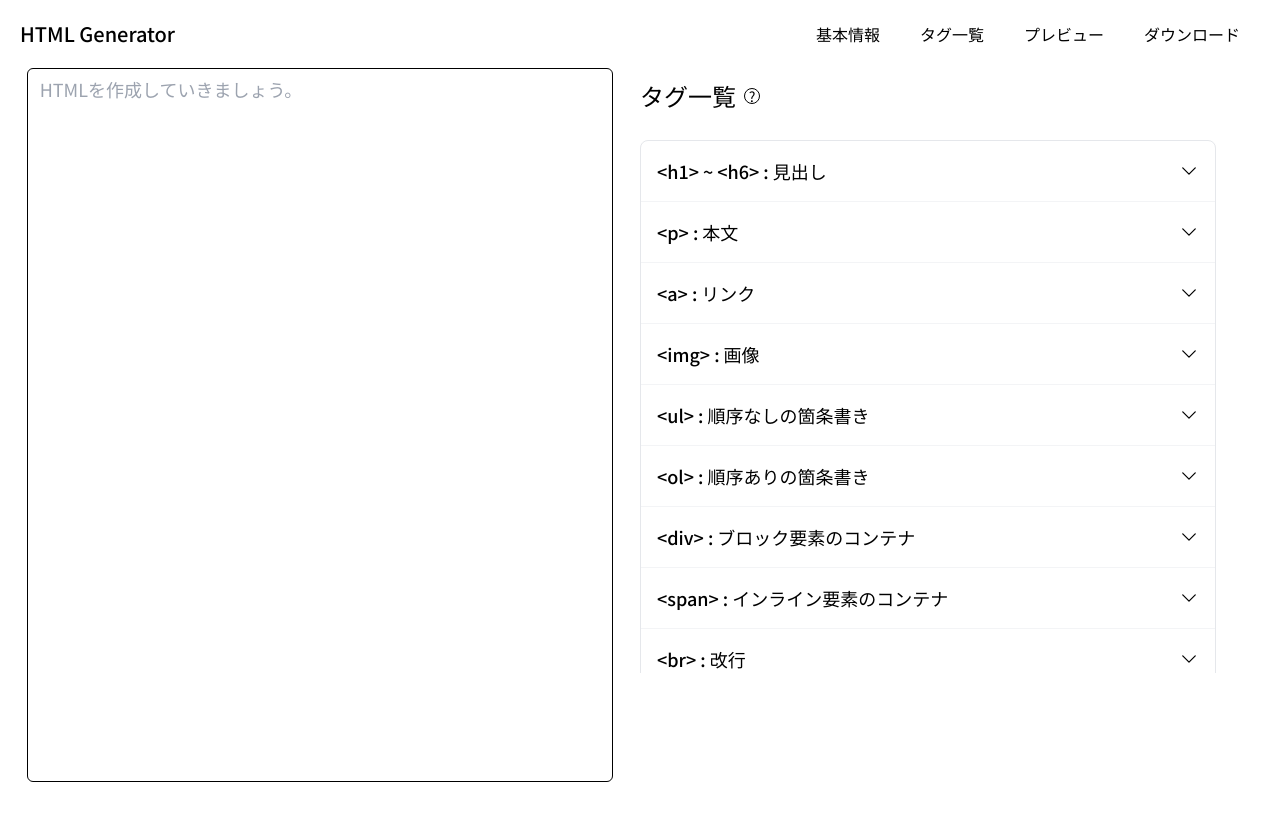
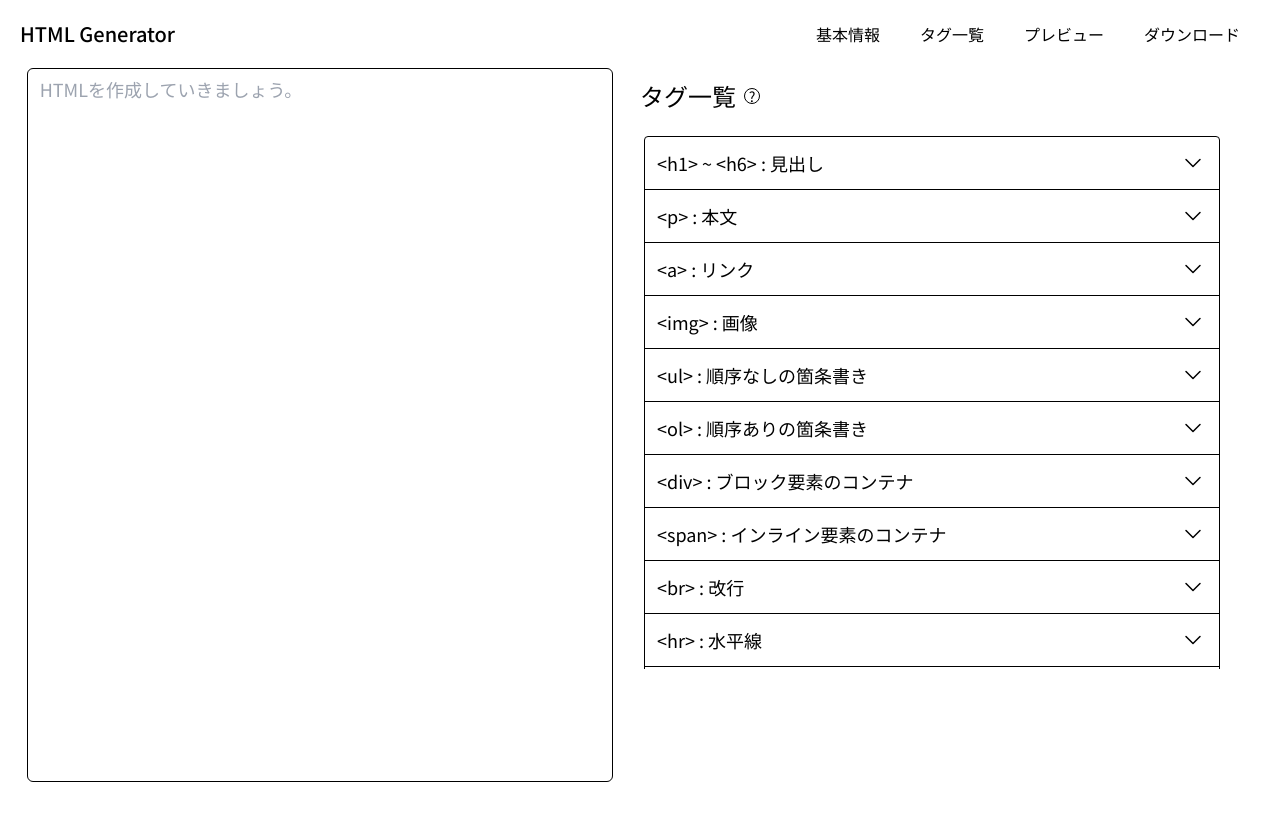
Before and after one commit to kazu51-gh/html-generator, a Next.js app: page / in a window 1280 px wide. Both pictures are taken after a click on the item "タグ一覧". Shown: the top 820 px of the page. Built offline with nearby package versions, Linux system fonts and the light colour scheme.

Commit message:
custom accordion and make svg code

```diff
--- a/src/components/tagList/accordion.tsx
+++ b/src/components/tagList/accordion.tsx
@@ -117,20 +117,22 @@ const Accordion: FC<Props> = ({ title, description, required, recommended, tagLi
 
   return(
     <details className="group">
-      <summary className="flex cursor-pointer list-none items-center justify-between p-4 text-lg font-medium group-open:bg-gray-50 dark:group-open:bg-gray-500 dark:group-open:text-white">
+      <summary className="cursor-pointer flex justify-between items-center p-3 text-lg">
         {title}
-        <div className="text-secondary-500">
-          <svg xmlns="http://www.w3.org/2000/svg" fill="none" viewBox="0 0 24 24" stroke-width="1.5" stroke="currentColor" className="block h-5 w-5 transition-all duration-300 group-open:rotate-180">
-            <path stroke-linecap="round" stroke-linejoin="round" d="M19.5 8.25l-7.5 7.5-7.5-7.5" />
-          </svg>
-        </div>
+        <svg xmlns="http://www.w3.org/2000/svg" width={28} height={28} viewBox="0 0 28 28">
+          <path
+            fill="none" stroke="black" stroke-linecap="round" stroke-linejoin="round" stroke-width={1.5}
+            d="M 7,10.5 L 14,17.5 L 21,10.5"
+            className="block transition-all duration-300 group-open:rotate-180 origin-center"
+          />
+        </svg>
       </summary>
-      <div className="border-t border-t-gray-100 p-4 text-secondary-500">
+      <div className="border-t border-t-black p-3 dark:border-t-gray-500">
         {description}
         <br />
         <div className="my-3">{required}</div>
         <div className="my-3">{recommended}</div>
-        <hr className="border border-gray-200 my-4" />
+        <hr className="border border-gray-300 my-3 dark:border-gray-500" />
         <IdAndClass
           setTagId={setTagId}
           setTagClass={setTagClass}
--- a/src/components/tagList/displayCode.tsx
+++ b/src/components/tagList/displayCode.tsx
@@ -22,11 +22,11 @@ const DisplayCode: FC<Props> = ({ tagName, attributes, lists, columns, rows }) =
 
   return(
     <div>
-      <div className="bg-gray-200 inline-block my-3 px-3 py-1.5 whitespace-pre-wrap dark:bg-gray-500 dark:text-gray-300">
+      <div className="bg-white border border-black inline-block m-3 px-2 py-1 rounded whitespace-pre-wrap dark:bg-gray-700 dark:border-gray-500 dark:text-gray-300">
         {code}
       </div>
       <button
-        className="bg-white border border-black font-medium inline-block mx-2 my-3 px-2 py-1 rounded text-base text-black hover:bg-slate-100 dark:hover:bg-slate-700 dark:bg-slate-600 dark:border-gray-300 dark:text-gray-300"
+        className="bg-white border border-black inline-block m-3 px-2 py-1 rounded text-base text-black hover:bg-slate-100 dark:bg-gray-700 dark:border-gray-500 dark:text-gray-300 dark:hover:bg-gray-600"
         onClick={() => copyCode(code)}
       >
         コードをコピー
--- a/src/components/tagList/idAndClass.tsx
+++ b/src/components/tagList/idAndClass.tsx
@@ -13,7 +13,7 @@ const IdAndClass:FC<Props> = ({ setTagId, setTagClass }) => {
         <div className="flex w-full">
           <label className="mr-1">id :</label>
           <input
-            className="border border-black px-1 rounded w-3/4 dark:bg-gray-500 dark:border-gray-300 dark:text-gray-300"
+            className="border border-black px-1 rounded w-3/4 dark:bg-gray-700 dark:border-gray-500 dark:text-gray-300"
             onChange={(e) => setTagId(e.target.value)}
           />
         </div>
@@ -22,7 +22,7 @@ const IdAndClass:FC<Props> = ({ setTagId, setTagClass }) => {
         <div className="flex w-full">
           <label className="mr-1">class :</label>
           <input
-            className="border border-black px-1 rounded w-3/4 dark:bg-gray-500 dark:border-gray-300 dark:text-gray-300"
+            className="border border-black px-1 rounded w-3/4 dark:bg-gray-700 dark:border-gray-500 dark:text-gray-300"
             onChange={(e) => setTagClass(e.target.value)}
           />
         </div>
--- a/src/components/tagList/tagLists.tsx
+++ b/src/components/tagList/tagLists.tsx
@@ -6,8 +6,8 @@ const TagLists = () => {
   return(
     <div className="h-screen">
       <PageTitle title="タグ一覧" />
-      <div className="h-2/3 mt-4 overflow-y-scroll max-w-xl">
-        <div className="divide-y divide-gray-100 overflow-hidden rounded-lg border border-gray-200 bg-white shadow-sm dark:bg-gray-700 dark:border-gray-500 dark:text-gray-300">
+      <div className="h-2/3 max-w-xl mx-1 my-3 overflow-y-scroll">
+        <div className="bg-white border border-black divide-y divide-black rounded dark:bg-gray-700 dark:border-gray-500 dark:divide-gray-500 dark:text-gray-300">
           <Accordion
             title="<h1> ~ <h6> : 見出し"
             description={tagDescription.h}
```
